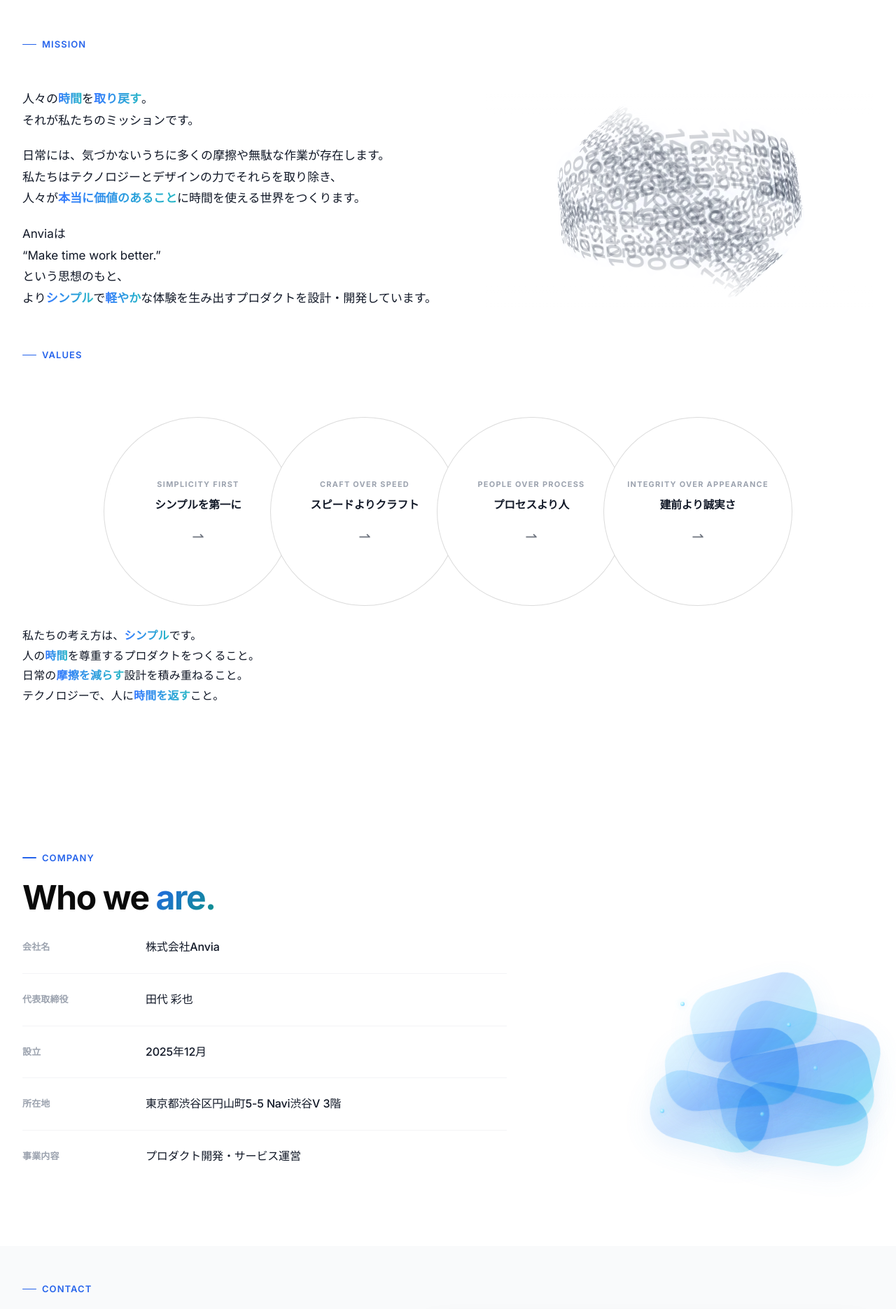
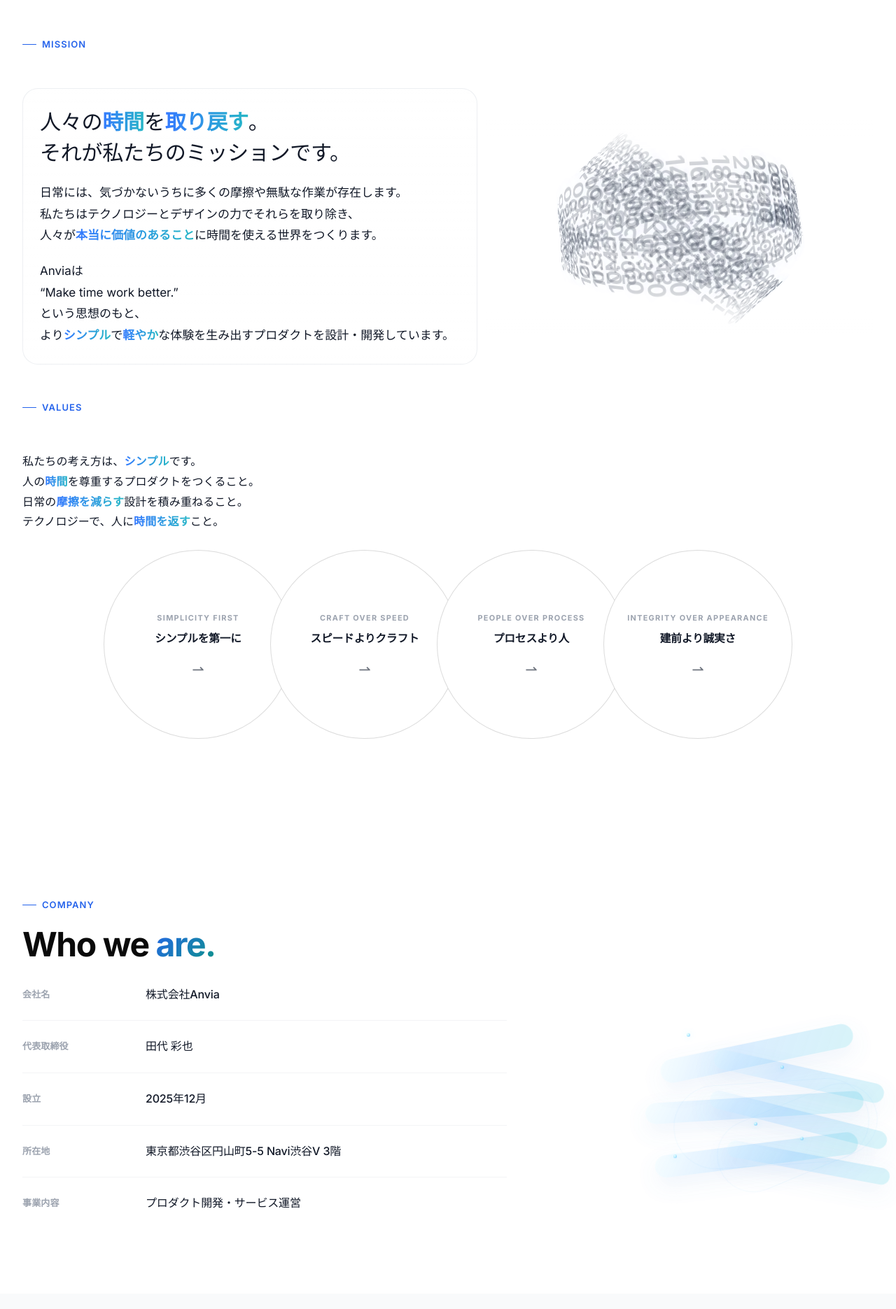
Before and after one commit to Anvia-a/anvia-corporate, a Next.js app: page / in a window 1280 px wide. Shown: the part 3058-4929 px from the top of the page at 70% size. Built offline with nearby package versions, Linux system fonts and the light colour scheme.

Commit message:
Mission左文のホバー演出と見出し強化、Values説明文の配置見直し、Company右側の抽象ストリームアニメーションを再設計しました。

```diff
--- a/components/Company.module.css
+++ b/components/Company.module.css
@@ -67,199 +67,200 @@
     width: 100%;
     height: 100%;
     min-height: 360px;
+    transform-style: preserve-3d;
 }
 
 .layer {
     position: absolute;
-    border-radius: 42px;
-    opacity: 0.56;
-    mix-blend-mode: multiply;
-    background: linear-gradient(140deg, rgba(190, 242, 255, 0.72), rgba(96, 165, 250, 0.62) 50%, rgba(34, 211, 238, 0.52));
-    box-shadow: 0 14px 34px rgba(56, 136, 219, 0.16);
-    backdrop-filter: blur(1px);
+    border-radius: 999px;
+    opacity: 0.54;
+    background: linear-gradient(120deg, rgba(198, 246, 255, 0.28), rgba(95, 177, 255, 0.42) 40%, rgba(36, 192, 219, 0.34));
+    filter: blur(0.2px);
+    box-shadow: 0 12px 30px rgba(53, 119, 202, 0.14);
 }
 
 .layerA {
-    left: 46%;
-    top: 18%;
-    width: 180px;
-    height: 104px;
-    transform: rotate(-18deg);
-    animation: layerFloatA 8.8s ease-in-out infinite;
+    width: 280px;
+    height: 34px;
+    left: 38%;
+    top: 24%;
+    transform: rotate(-16deg);
+    animation: streamA 10.8s ease-in-out infinite;
 }
 
 .layerB {
-    left: 56%;
-    top: 30%;
-    width: 210px;
-    height: 118px;
-    transform: rotate(12deg);
-    animation: layerFloatB 9.6s ease-in-out infinite;
+    width: 248px;
+    height: 28px;
+    left: 50%;
+    top: 33%;
+    transform: rotate(10deg);
+    animation: streamB 9.6s ease-in-out infinite;
 }
 
 .layerC {
-    left: 38%;
-    top: 36%;
-    width: 190px;
-    height: 110px;
-    transform: rotate(-6deg);
-    animation: layerFloatC 8.2s ease-in-out infinite;
+    width: 312px;
+    height: 30px;
+    left: 34%;
+    top: 42%;
+    transform: rotate(-8deg);
+    animation: streamC 11.2s ease-in-out infinite;
 }
 
 .layerD {
-    left: 52%;
-    top: 46%;
-    width: 220px;
-    height: 122px;
-    transform: rotate(-14deg);
-    animation: layerFloatD 10.1s ease-in-out infinite;
+    width: 260px;
+    height: 26px;
+    left: 48%;
+    top: 51%;
+    transform: rotate(18deg);
+    animation: streamD 10.2s ease-in-out infinite;
 }
 
 .layerE {
-    left: 34%;
-    top: 54%;
-    width: 170px;
-    height: 98px;
-    transform: rotate(17deg);
-    animation: layerFloatE 9.2s ease-in-out infinite;
+    width: 292px;
+    height: 32px;
+    left: 36%;
+    top: 60%;
+    transform: rotate(-12deg);
+    animation: streamE 11.8s ease-in-out infinite;
 }
 
 .layerF {
-    left: 58%;
-    top: 60%;
-    width: 188px;
-    height: 104px;
-    transform: rotate(8deg);
-    animation: layerFloatF 8.6s ease-in-out infinite;
+    width: 236px;
+    height: 24px;
+    left: 54%;
+    top: 68%;
+    transform: rotate(14deg);
+    animation: streamF 9.8s ease-in-out infinite;
 }
 
 .particle {
     position: absolute;
-    width: 6px;
-    height: 6px;
+    width: 5px;
+    height: 5px;
     border-radius: 999px;
-    background: radial-gradient(circle at 35% 35%, #f0fdff 0%, #6ee7ff 45%, #3b82f6 100%);
-    box-shadow: 0 0 10px rgba(99, 222, 255, 0.62), 0 0 22px rgba(56, 136, 219, 0.24);
+    background: radial-gradient(circle at 35% 35%, #f1fdff 0%, #7be6ff 44%, #3b82f6 100%);
+    box-shadow: 0 0 10px rgba(93, 222, 255, 0.52);
+    opacity: 0.56;
 }
 
 .particleA {
-    left: 42%;
-    top: 26%;
-    animation: particleDriftA 8.4s ease-in-out infinite;
+    left: 44%;
+    top: 20%;
+    animation: particleA 8.8s ease-in-out infinite;
 }
 
 .particleB {
-    left: 74%;
-    top: 32%;
-    animation: particleDriftB 9.2s ease-in-out infinite;
+    left: 72%;
+    top: 30%;
+    animation: particleB 9.6s ease-in-out infinite;
 }
 
 .particleC {
-    left: 66%;
-    top: 70%;
-    animation: particleDriftC 8.8s ease-in-out infinite;
+    left: 64%;
+    top: 56%;
+    animation: particleC 10.2s ease-in-out infinite;
 }
 
 .particleD {
-    left: 36%;
+    left: 40%;
     top: 66%;
-    animation: particleDriftD 10s ease-in-out infinite;
+    animation: particleD 9.2s ease-in-out infinite;
 }
 
 .particleE {
-    left: 82%;
-    top: 52%;
-    animation: particleDriftE 9.4s ease-in-out infinite;
+    left: 78%;
+    top: 62%;
+    animation: particleE 10.4s ease-in-out infinite;
 }
 
 .wisp {
     position: absolute;
     border-radius: 999px;
-    border: 1px solid rgba(89, 184, 255, 0.2);
-    opacity: 0.5;
+    border: 1px solid rgba(102, 191, 255, 0.18);
+    opacity: 0.42;
 }
 
 .wispA {
-    left: 44%;
-    top: 40%;
-    width: 240px;
-    height: 108px;
-    transform: rotate(-20deg);
-    animation: wispRotateA 12s linear infinite;
+    width: 280px;
+    height: 120px;
+    left: 40%;
+    top: 38%;
+    transform: rotate(-12deg);
+    animation: wispA 13s linear infinite;
 }
 
 .wispB {
-    left: 48%;
-    top: 42%;
-    width: 212px;
-    height: 96px;
-    transform: rotate(18deg);
-    animation: wispRotateB 10.6s linear infinite;
+    width: 240px;
+    height: 104px;
+    left: 52%;
+    top: 46%;
+    transform: rotate(16deg);
+    animation: wispB 11.2s linear infinite;
 }
 
-@keyframes layerFloatA {
-    0%, 100% { transform: rotate(-18deg) translate3d(0, 0, 0); }
-    50% { transform: rotate(-12deg) translate3d(-8px, -12px, 0); }
+@keyframes streamA {
+    0%, 100% { transform: rotate(-16deg) translate3d(0, 0, 0); }
+    50% { transform: rotate(-11deg) translate3d(-12px, -10px, 0); }
 }
 
-@keyframes layerFloatB {
-    0%, 100% { transform: rotate(12deg) translate3d(0, 0, 0); }
-    50% { transform: rotate(16deg) translate3d(10px, -8px, 0); }
+@keyframes streamB {
+    0%, 100% { transform: rotate(10deg) translate3d(0, 0, 0); }
+    50% { transform: rotate(14deg) translate3d(10px, -8px, 0); }
 }
 
-@keyframes layerFloatC {
-    0%, 100% { transform: rotate(-6deg) translate3d(0, 0, 0); }
-    50% { transform: rotate(-2deg) translate3d(-10px, 10px, 0); }
+@keyframes streamC {
+    0%, 100% { transform: rotate(-8deg) translate3d(0, 0, 0); }
+    50% { transform: rotate(-3deg) translate3d(-14px, 8px, 0); }
 }
 
-@keyframes layerFloatD {
-    0%, 100% { transform: rotate(-14deg) translate3d(0, 0, 0); }
-    50% { transform: rotate(-9deg) translate3d(12px, -10px, 0); }
+@keyframes streamD {
+    0%, 100% { transform: rotate(18deg) translate3d(0, 0, 0); }
+    50% { transform: rotate(13deg) translate3d(12px, -9px, 0); }
 }
 
-@keyframes layerFloatE {
-    0%, 100% { transform: rotate(17deg) translate3d(0, 0, 0); }
-    50% { transform: rotate(11deg) translate3d(-8px, 9px, 0); }
+@keyframes streamE {
+    0%, 100% { transform: rotate(-12deg) translate3d(0, 0, 0); }
+    50% { transform: rotate(-7deg) translate3d(-10px, 9px, 0); }
 }
 
-@keyframes layerFloatF {
-    0%, 100% { transform: rotate(8deg) translate3d(0, 0, 0); }
-    50% { transform: rotate(12deg) translate3d(8px, -8px, 0); }
+@keyframes streamF {
+    0%, 100% { transform: rotate(14deg) translate3d(0, 0, 0); }
+    50% { transform: rotate(9deg) translate3d(10px, -8px, 0); }
 }
 
-@keyframes particleDriftA {
-    0%, 100% { transform: translateY(0); opacity: 0.55; }
-    50% { transform: translateY(-10px); opacity: 0.82; }
+@keyframes particleA {
+    0%, 100% { transform: translateY(0); opacity: 0.48; }
+    50% { transform: translateY(-10px); opacity: 0.72; }
 }
 
-@keyframes particleDriftB {
-    0%, 100% { transform: translateY(0); opacity: 0.48; }
-    50% { transform: translateY(9px); opacity: 0.76; }
+@keyframes particleB {
+    0%, 100% { transform: translateY(0); opacity: 0.44; }
+    50% { transform: translateY(9px); opacity: 0.68; }
 }
 
-@keyframes particleDriftC {
-    0%, 100% { transform: translateY(0); opacity: 0.5; }
-    50% { transform: translateY(-8px); opacity: 0.74; }
+@keyframes particleC {
+    0%, 100% { transform: translateY(0); opacity: 0.42; }
+    50% { transform: translateY(-8px); opacity: 0.66; }
 }
 
-@keyframes particleDriftD {
-    0%, 100% { transform: translateY(0); opacity: 0.44; }
-    50% { transform: translateY(8px); opacity: 0.72; }
+@keyframes particleD {
+    0%, 100% { transform: translateY(0); opacity: 0.4; }
+    50% { transform: translateY(8px); opacity: 0.62; }
 }
 
-@keyframes particleDriftE {
-    0%, 100% { transform: translateY(0); opacity: 0.42; }
-    50% { transform: translateY(-9px); opacity: 0.68; }
+@keyframes particleE {
+    0%, 100% { transform: translateY(0); opacity: 0.36; }
+    50% { transform: translateY(-9px); opacity: 0.58; }
 }
 
-@keyframes wispRotateA {
-    from { transform: rotate(-20deg) rotateZ(0deg); }
-    to { transform: rotate(-20deg) rotateZ(360deg); }
+@keyframes wispA {
+    from { transform: rotate(-12deg) rotateZ(0deg); }
+    to { transform: rotate(-12deg) rotateZ(360deg); }
 }
 
-@keyframes wispRotateB {
-    from { transform: rotate(18deg) rotateZ(360deg); }
-    to { transform: rotate(18deg) rotateZ(0deg); }
+@keyframes wispB {
+    from { transform: rotate(16deg) rotateZ(360deg); }
+    to { transform: rotate(16deg) rotateZ(0deg); }
 }
 
 @media (max-width: 1000px) {
@@ -274,15 +275,15 @@
     }
 
     .layerA {
-        left: 36%;
+        left: 30%;
     }
 
     .layerB {
-        left: 52%;
+        left: 44%;
     }
 
     .layerD {
-        left: 48%;
+        left: 42%;
     }
 }
 
--- a/components/MissionValues.module.css
+++ b/components/MissionValues.module.css
@@ -22,6 +22,34 @@
     margin-bottom: 44px;
 }
 
+.missionTextPanel {
+    position: relative;
+    border-radius: 22px;
+    border: 1px solid rgba(35, 52, 91, 0.08);
+    background: linear-gradient(180deg, rgba(255, 255, 255, 0.84), rgba(255, 255, 255, 0.72));
+    overflow: hidden;
+    transition: border-color 0.38s ease, box-shadow 0.38s ease, transform 0.38s ease;
+}
+
+.missionTextPanel::before {
+    content: '';
+    position: absolute;
+    inset: -24%;
+    background: radial-gradient(circle at var(--mx, 50%) var(--my, 50%), rgba(99, 215, 255, 0.26), rgba(77, 154, 255, 0.14) 42%, rgba(255, 255, 255, 0) 70%);
+    opacity: 0;
+    transition: opacity 0.34s ease;
+    pointer-events: none;
+}
+
+.missionTextPanel:hover {
+    border-color: rgba(74, 144, 255, 0.26);
+    box-shadow: 0 14px 28px rgba(61, 111, 195, 0.1);
+}
+
+.missionTextPanel:hover::before {
+    opacity: 1;
+}
+
 .missionText {
     display: flex;
     flex-direction: column;
@@ -32,10 +60,19 @@
     max-width: 720px;
     position: relative;
     z-index: 2;
+    padding: 26px 24px;
 }
 
 .missionText p {
     margin: 0;
+}
+
+.missionLead {
+    font-size: clamp(1.62rem, 2.35vw, 2.05rem);
+    line-height: 1.45;
+    font-weight: 520;
+    letter-spacing: -0.01em;
+    color: var(--color-gray-800);
 }
 
 .accentWord {
@@ -144,13 +181,27 @@
     flex-direction: column;
 }
 
+.valuesStatement {
+    margin-top: 0;
+    margin-bottom: 18px;
+    max-width: 760px;
+    color: var(--color-gray-600);
+    font-size: 1rem;
+    line-height: 1.8;
+    letter-spacing: 0.01em;
+}
+
+.valuesStatement p {
+    margin: 0;
+}
+
 .valuesBubbles {
     display: flex;
     position: relative;
     width: 100%;
     justify-content: center;
     align-items: center;
-    padding: 26px 8px 20px;
+    padding: 8px 8px 20px;
 }
 
 .valueBubble {
@@ -249,19 +300,6 @@
     transform: translateX(2px);
 }
 
-.valuesStatement {
-    margin-top: 8px;
-    max-width: 760px;
-    color: var(--color-gray-600);
-    font-size: 1rem;
-    line-height: 1.8;
-    letter-spacing: 0.01em;
-}
-
-.valuesStatement p {
-    margin: 0;
-}
-
 @keyframes sphereYaw {
     from { transform: translate(-50%, -50%) rotateY(0deg); }
     to { transform: translate(-50%, -50%) rotateY(360deg); }
@@ -341,6 +379,11 @@
     .missionText {
         font-size: 1rem;
         margin-bottom: 0;
+        padding: 20px 18px;
+    }
+
+    .missionLead {
+        font-size: 1.4rem;
     }
 
     .valuesStatement {
--- a/components/MissionValues.tsx
+++ b/components/MissionValues.tsx
@@ -29,10 +29,12 @@ export default function MissionValues() {
 
                         <div className={styles.missionRow}>
                             <AnimateOnScroll>
-                                <div className={styles.missionText}>
-                                    <p>人々の<span className={styles.accentWord}>時間</span>を<span className={styles.accentWord}>取り戻す</span>。<br />それが私たちのミッションです。</p>
-                                    <p>日常には、気づかないうちに多くの摩擦や無駄な作業が存在します。<br />私たちはテクノロジーとデザインの力でそれらを取り除き、<br />人々が<span className={styles.accentWord}>本当に価値のあること</span>に時間を使える世界をつくります。</p>
-                                    <p>Anviaは<br />“Make time work better.”<br />という思想のもと、<br />より<span className={styles.accentWord}>シンプル</span>で<span className={styles.accentWord}>軽やか</span>な体験を生み出すプロダクトを設計・開発しています。</p>
+                                <div className={styles.missionTextPanel}>
+                                    <div className={styles.missionText}>
+                                        <p className={styles.missionLead}>人々の<span className={styles.accentWord}>時間</span>を<span className={styles.accentWord}>取り戻す</span>。<br />それが私たちのミッションです。</p>
+                                        <p>日常には、気づかないうちに多くの摩擦や無駄な作業が存在します。<br />私たちはテクノロジーとデザインの力でそれらを取り除き、<br />人々が<span className={styles.accentWord}>本当に価値のあること</span>に時間を使える世界をつくります。</p>
+                                        <p>Anviaは<br />“Make time work better.”<br />という思想のもと、<br />より<span className={styles.accentWord}>シンプル</span>で<span className={styles.accentWord}>軽やか</span>な体験を生み出すプロダクトを設計・開発しています。</p>
+                                    </div>
                                 </div>
                             </AnimateOnScroll>
 
@@ -73,6 +75,15 @@ export default function MissionValues() {
                                 <p className="section-label">Values</p>
                             </div>
 
+                            <AnimateOnScroll delay={120}>
+                                <div className={styles.valuesStatement}>
+                                    <p>私たちの考え方は、<span className={styles.accentWord}>シンプル</span>です。</p>
+                                    <p>人の<span className={styles.accentWord}>時間</span>を尊重するプロダクトをつくること。</p>
+                                    <p>日常の<span className={styles.accentWord}>摩擦を減らす</span>設計を積み重ねること。</p>
+                                    <p>テクノロジーで、人に<span className={styles.accentWord}>時間を返す</span>こと。</p>
+                                </div>
+                            </AnimateOnScroll>
+
                             <div className={styles.valuesBubbles}>
                                 {[
                                     { category: 'Simplicity first', title: 'シンプルを第一に', text: '複雑さを増やすのではなく、本質的な価値だけを残す。私たちは不要な機能や装飾を削ぎ落とし、本当に意味のある体験だけを設計します。' },
@@ -90,15 +101,6 @@ export default function MissionValues() {
                                     </div>
                                 ))}
                             </div>
-
-                            <AnimateOnScroll delay={120}>
-                                <div className={styles.valuesStatement}>
-                                    <p>私たちの考え方は、<span className={styles.accentWord}>シンプル</span>です。</p>
-                                    <p>人の<span className={styles.accentWord}>時間</span>を尊重するプロダクトをつくること。</p>
-                                    <p>日常の<span className={styles.accentWord}>摩擦を減らす</span>設計を積み重ねること。</p>
-                                    <p>テクノロジーで、人に<span className={styles.accentWord}>時間を返す</span>こと。</p>
-                                </div>
-                            </AnimateOnScroll>
                         </div>
                     </div>
                 </AnimateOnScroll>
```
